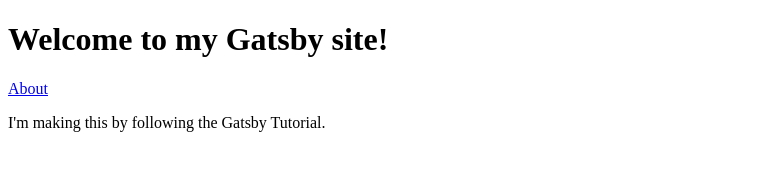
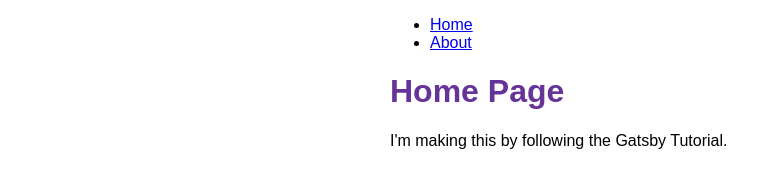
Before and after one commit to BastianCahoon/MyBlog, a Gatsby site: page / in a window 1280 px wide. Shown: the whole page, without its empty margins (0-781 px from the left). Built offline with nearby package versions, Linux system fonts and the light colour scheme; Gatsby itself is replaced by a stand-in of ours.

Commit message:
Finished Gatsby Tutorial Part 2

```diff
--- /dev/null
+++ b/src/components/layout.js
@@ -0,0 +1,36 @@
+import * as React from 'react'
+import { Link } from 'gatsby'
+import {
+  container,
+  heading,
+  navLinks,
+  navLinkItem,
+  navLinkText
+} from './layout.module.css'
+
+const Layout = ({ pageTitle, children }) => {
+  return (
+    <div className={container}>
+      <nav>
+        <ul className={navLinks}>
+          <li className={navLinkItem}>
+            <Link to="/" className={navLinkText}>
+              Home
+            </Link>
+          </li>
+          <li className={navLinkItem}>
+            <Link to="/about" className={navLinkText}>
+              About
+            </Link>
+          </li>
+        </ul>
+      </nav>
+      <main>
+        <h1 className={heading}>{pageTitle}</h1>
+        {children}
+      </main>
+    </div>
+  )
+}
+
+export default Layout
--- /dev/null
+++ b/src/components/layout.module.css
@@ -0,0 +1,20 @@
+.container {
+    margin: auto;
+    max-width: 500px;
+    font-family: sans-serif;
+  }
+
+  .heading {
+    color: rebeccapurple;
+  }
+  .nav-links {
+    display: flex;
+    list-style: none;
+    padding-left: 0;
+  }
+  .nav-link-item {
+    padding-right: 2rem;
+  }
+  .nav-link-text {
+    color: black;
+  }
--- a/src/pages/index.js
+++ b/src/pages/index.js
@@ -1,15 +1,14 @@
 // Step 1: Import React
 import * as React from 'react'
 import { Link } from 'gatsby'
+import Layout from '../components/layout'
 
 // Step 2: Define your component
 const IndexPage = () => {
   return (
-    <main>
-      <h1>Welcome to my Gatsby site!</h1>
-      <Link to="/about">About</Link>
+    <Layout pageTitle="Home Page">
       <p>I'm making this by following the Gatsby Tutorial.</p>
-    </main>
+    </Layout>
   )
 }
 
```
